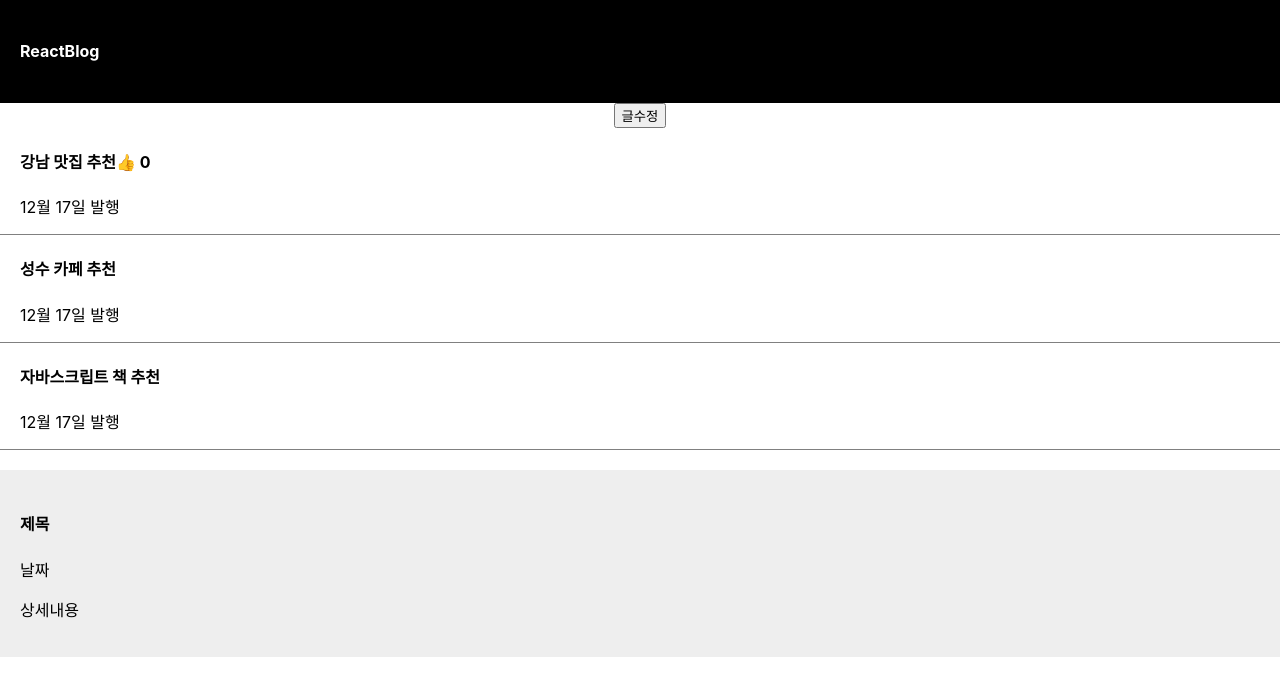
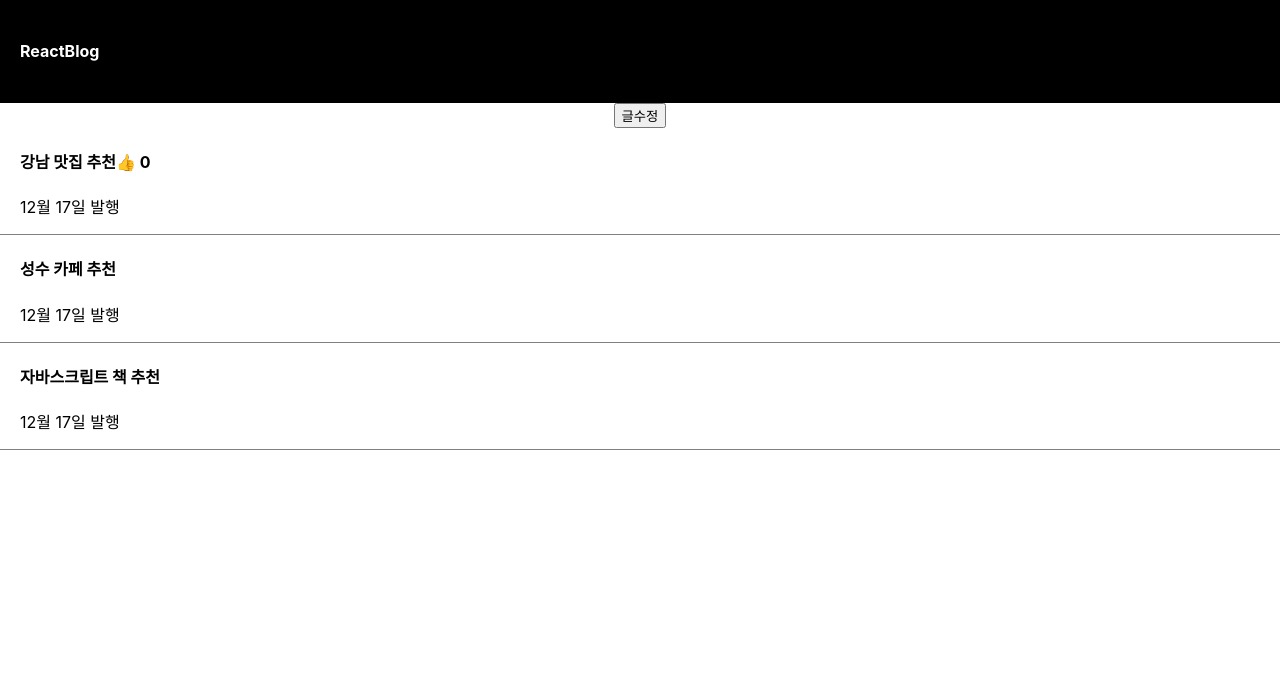
Before and after one commit to chaewoon-Front/ReactBlog, a React (Create React App) app: page / in a window 1280 px wide. Shown: the top 696 px of the page. Built offline with nearby package versions, Linux system fonts and the light colour scheme.

Commit message:
modal창 열기

```diff
--- a/src/App.js
+++ b/src/App.js
@@ -10,6 +10,7 @@
     "자바스크립트 책 추천",
   ]);
   let [좋아요, 좋아요변경] = useState(0);
+  let [modal, setModal] = useState(false);
 
   function 함수() {
     console.log(1);
@@ -49,10 +50,16 @@
         <p>12월 17일 발행</p>
       </div>
       <div className="list">
-        <h4>{글제목[2]}</h4>
+        <h4
+          onClick={() => {
+            setModal(true);
+          }}
+        >
+          {글제목[2]}
+        </h4>
         <p>12월 17일 발행</p>
       </div>
-      <Modal></Modal>
+      {modal == true ? <Modal /> : null}
     </div>
   );
 }
```
